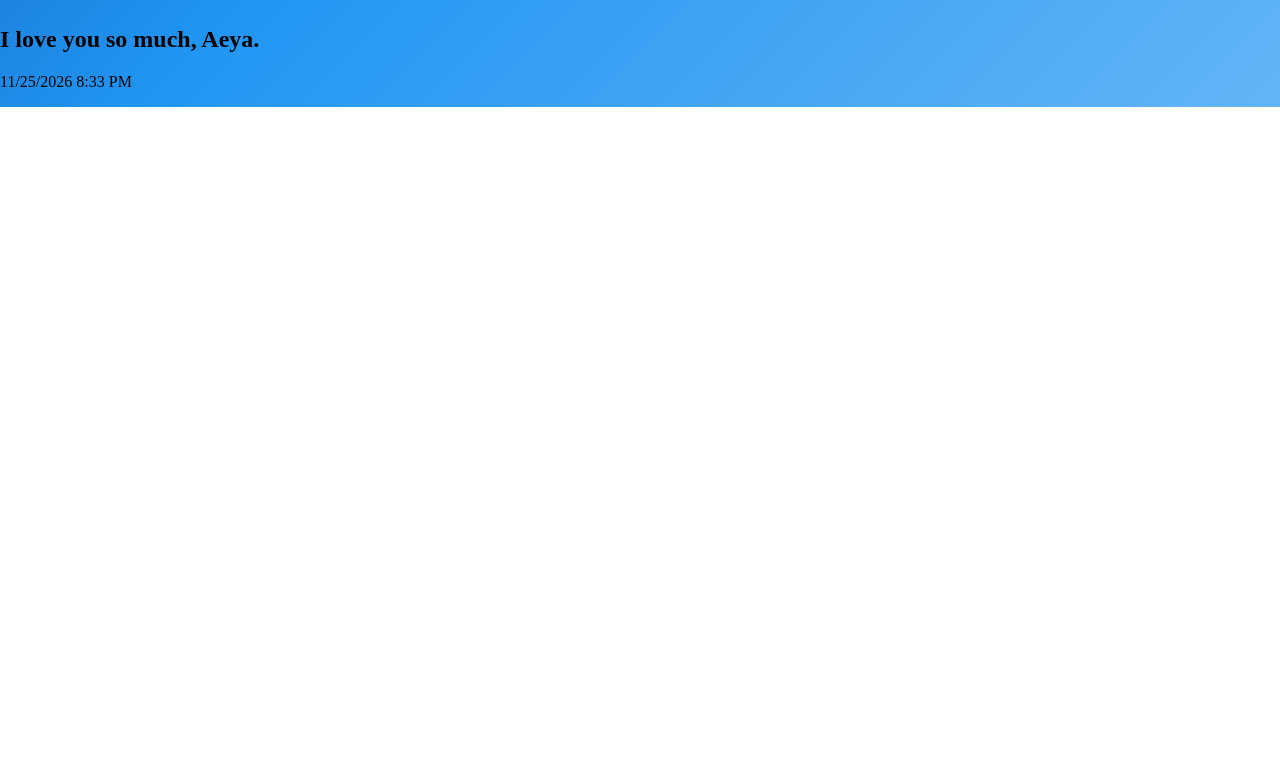
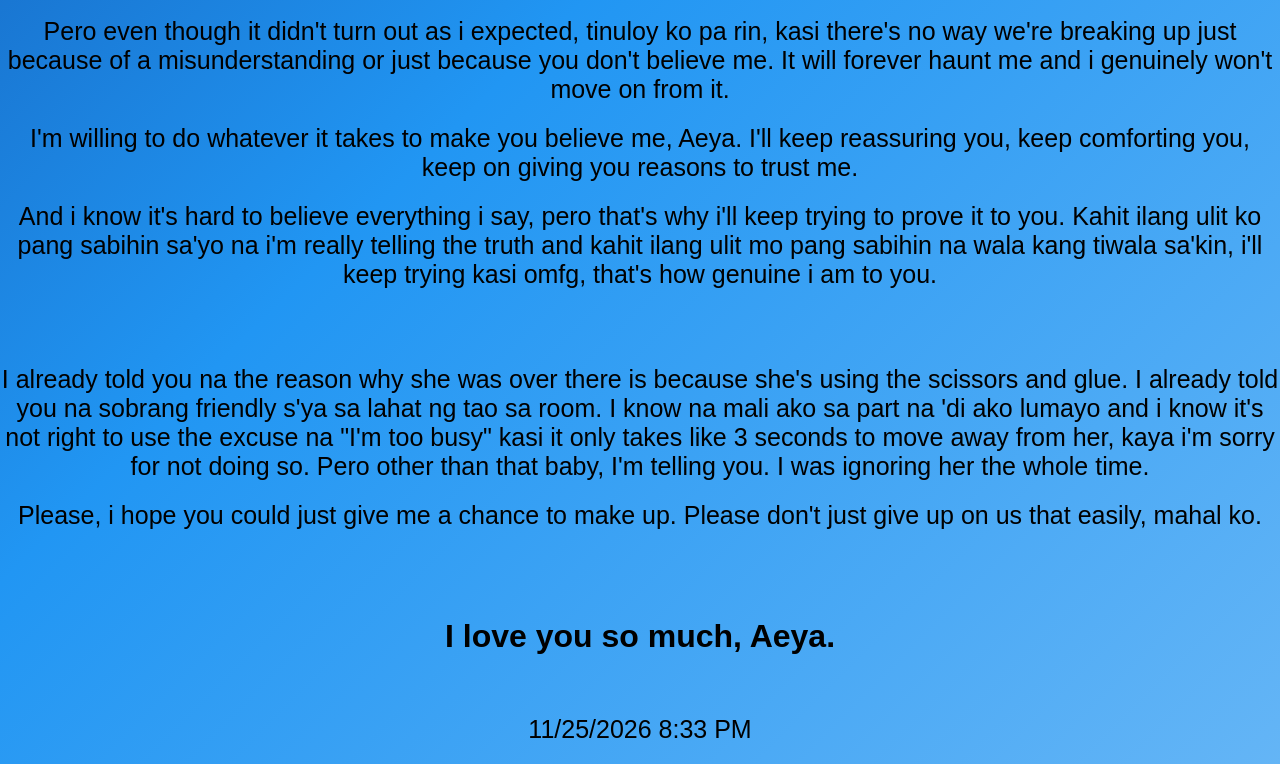
Before and after one commit to reixzosns/Another-apology-omg, a plain HTML site: page index.html in a window 1280 px wide. Shown: the part 878-1642 px from the top of the page. Before the commit the page ends 985 px from the top, so only its background shows below. Drawn offline with Linux system fonts and the light colour scheme.

Commit message:
Update index.html

```diff
--- a/index.html
+++ b/index.html
@@ -11,13 +11,21 @@
         }
         h1 {
             text-align: center;
-            color: white;
+            color: black;
             font-family: 'Arial', sans-serif;
             margin-top: 50px;
+        }
+        p {
+            text-align: center;
+
+            font-family: 'Arial', sans-serif;
+            margin: 20px 0;
+            font-size: 25px;
         }
     </style>
     <body>
         <h1>Please Aeya, forgive me na;(</h1>
+        <br>
         <p>Aeya I know naman na you're hurt and ik na you're doubting me so much pero aeya, I promise you na I'm telling you the truth.</p>
         <p>You know na I won't do something that would hurt you. I'm really avoiding that as much as possible.</p>
         <p>How can i ever do something that would hurt you eh i genuinely love you so much? I can't even imagine making you feel disrespected and shit, and i know na paulit-ulit ako pero it's because i genuinely mean it;< </p>
@@ -28,7 +36,7 @@
         <p>Tangina aeya, I'm really trying so hard to make this work, to make US work. I just want you to listen and give me a chance.</p>
         <br>
         <br>
-        <br>
+
         <p>Do you know how much i got hurt when you said na you're breaking up with me?</p>
         <p>I hurried on my way home as quick as i could kasi i planned on doing this, kanina. I didn't even listen to the teachers at the front because i was too busy on planning this.</p>
         <p>Pero even though it didn't turn out as i expected, tinuloy ko pa rin, kasi there's no way we're breaking up just because of a misunderstanding or just because you don't believe me. It will forever haunt me and i genuinely won't move on from it.</p>
@@ -36,12 +44,13 @@
         <p>And i know it's hard to believe everything i say, pero that's why i'll keep trying to prove it to you. Kahit ilang ulit ko pang sabihin sa'yo na i'm really telling the truth and kahit ilang ulit mo pang sabihin na wala kang tiwala sa'kin, i'll keep trying kasi omfg, that's how genuine i am to you.</p>
         <br>
         <br>
-        <br>
+
         <p>I already told you na the reason why she was over there is because she's using the scissors and glue. I already told you na sobrang friendly s'ya sa lahat ng tao sa room. I know na mali ako sa part na 'di ako lumayo and i know it's not right to use the excuse na "I'm too busy" kasi it only takes like 3 seconds to move away from her, kaya i'm sorry for not doing so. Pero other than that baby, I'm telling you. I was ignoring her the whole time. </p>
         <p>Please, i hope you could just give me a chance to make up. Please don't just give up on us that easily, mahal ko.</p>
         <br>
+
+        <h1>I love you so much, Aeya. </h1>
         <br>
-        <h2>I love you so much, Aeya. </h2>
         <p>11/25/2026 8:33 PM</p>
     </body>
     </html>
```
